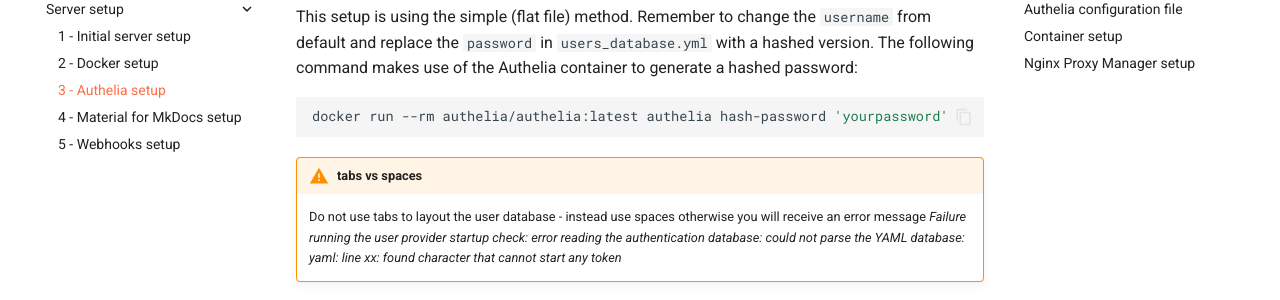
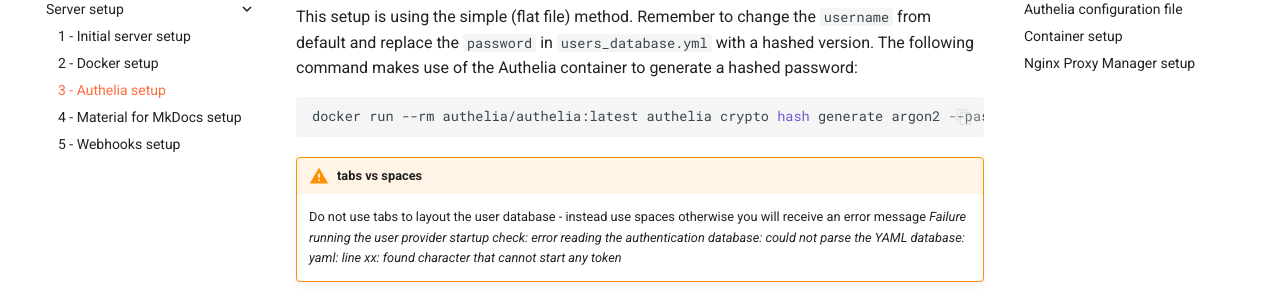
Before and after one commit to EDIflyer/linux-notes, an MkDocs documentation site: the page built from docs/server-setup/authelia_setup.md, in a window 1280 px wide and 900 px high, scrolled down 596 px. Shown: the part 153-453 px from the top of the window. Built offline with MkDocs 1.6.1 and Material for MkDocs 9.7.7, drawn with Linux system fonts in a browser that asks for light colours; comment, search, counter and statistics services are not loaded.

Commit message:
update authelia password hash command

````diff
--- a/docs/server-setup/authelia_setup.md
+++ b/docs/server-setup/authelia_setup.md
@@ -15,7 +15,7 @@ There are two key files that then need to be created: `configuration.yml` & `use
 ### User database
 This setup is using the simple (flat file) method.  Remember to change the `username` from default and replace the `password` in `users_database.yml` with a hashed version.  The following command makes use of the Authelia container to generate a hashed password:
 ``` bash
-docker run --rm authelia/authelia:latest authelia hash-password 'yourpassword'
+docker run --rm authelia/authelia:latest authelia crypto hash generate argon2 --password 'test'
 ```
 !!! warning "tabs vs spaces"
     Do not use tabs to layout the user database - instead use spaces otherwise you will receive an error message
````
